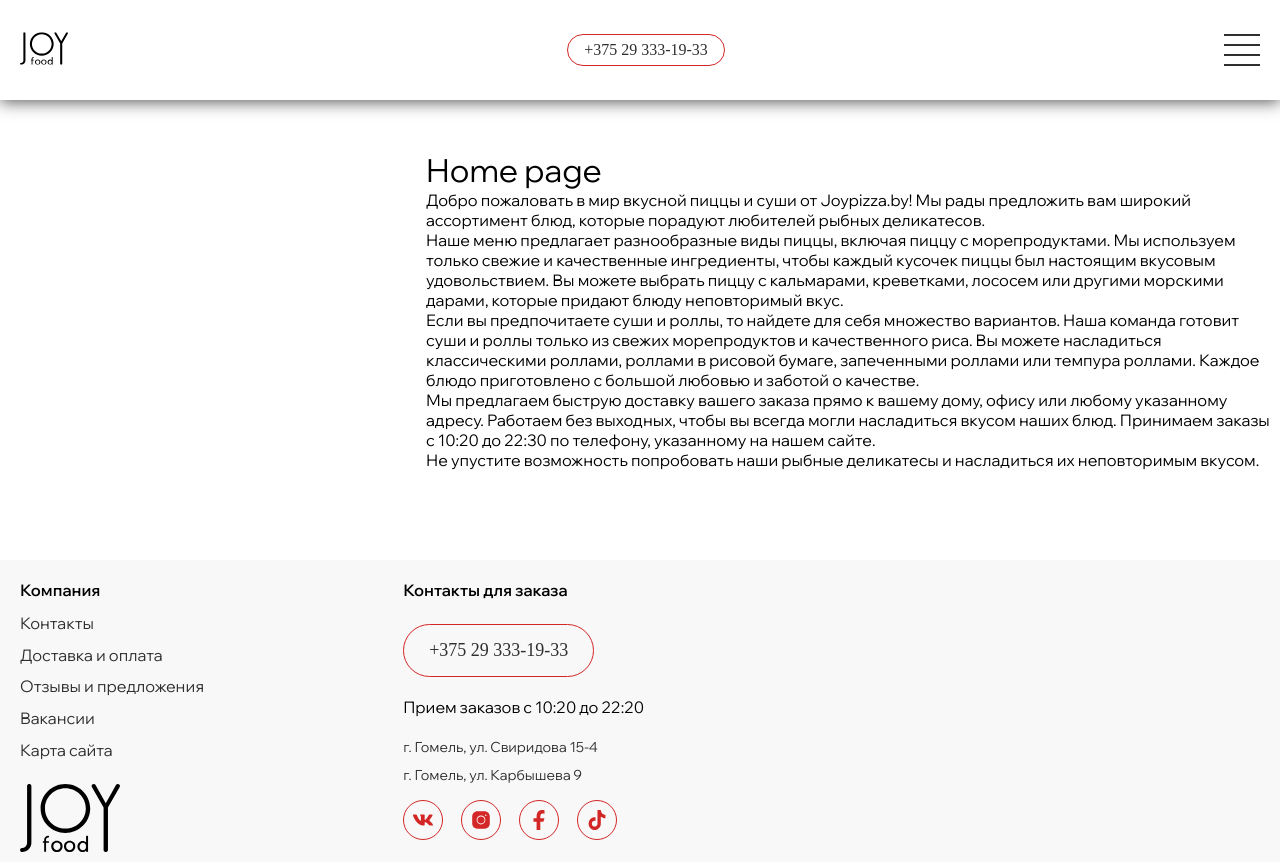
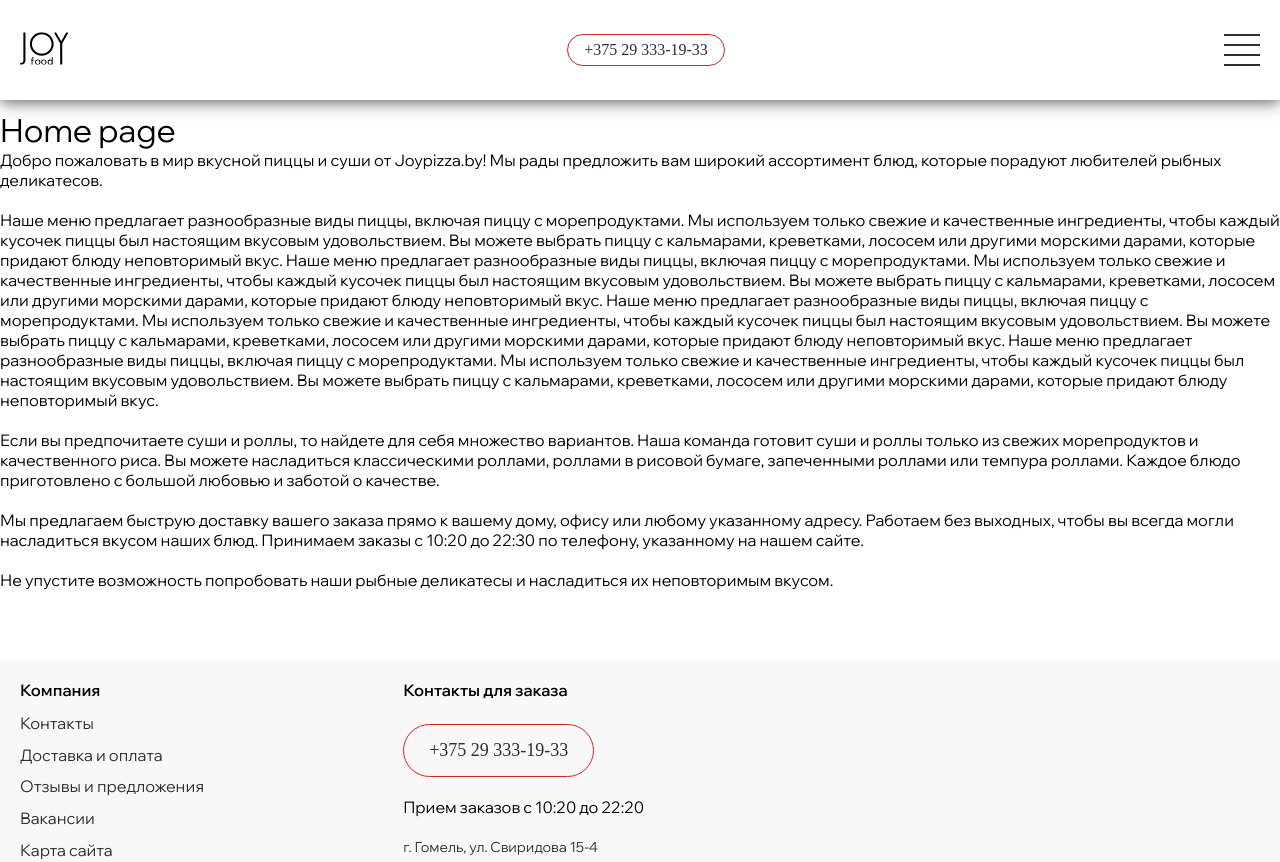
Before and after one commit to artazeon/joypizza, a React (Create React App) app: page / in a window 1280 px wide. Shown: the top 862 px of the page. Built offline with nearby package versions, Linux system fonts and the light colour scheme; a web font is replaced by a local one.

Commit message:
fix: adaptive

```diff
--- a/src/App.tsx
+++ b/src/App.tsx
@@ -8,7 +8,6 @@ import { BasketPage } from './pages/BasketPage';
 import { NotFoundPage } from './pages/NotFoundPage';
 import { Header } from './components/Header/Header';
 import { Footer } from './components/Footer/Footer';
-import { Sidebar } from './components/Sidebar/Sidebar';
 
 const App = () => {
   const isDesktop = window.innerWidth >= 1300;
--- a/src/components/Footer/FooterDesktop/FooterDesktop.scss
+++ b/src/components/Footer/FooterDesktop/FooterDesktop.scss
@@ -6,7 +6,7 @@
     background-color: #f8f8f8;
 
     &__inner {
-      padding: 50px 60px 26px 426px;
+      padding: 50px 60px 26px 456px;
     }
 
     &__wrp {
--- a/src/components/Header/Header.scss
+++ b/src/components/Header/Header.scss
@@ -134,13 +134,13 @@ body {
       }
       .account {
         display: none;
-        @media (min-width: $breakpoint_md) {
+        @media (max-width: $breakpoint_md) {
           display: flex;
         }
       }
       .social-link {
         display: none;
-        @media (min-width: $breakpoint_md) {
+        @media (max-width: $breakpoint_md) {
           display: flex;
           column-gap: 5px;
         }
@@ -161,5 +161,9 @@ body {
       padding: 180px 30px 70px 60px;
       z-index: 3;
     }
+
+    &-social-link {
+      margin-top: 20px;
+    }
   }
 }
--- a/src/components/Header/RestaurantMenu/RestaurantMenu.scss
+++ b/src/components/Header/RestaurantMenu/RestaurantMenu.scss
@@ -20,16 +20,15 @@
       width: 100%;
       border-radius: 40px;
       background-color: #f6f6f6;
-      font-size: 16px;
+      font-size: 18px;
       font-weight: 400;
       color: $black-main;
       text-decoration: none;
       padding: 11px;
       width: 100%;
       @media (min-width: $breakpoint_md) {
-        font-size: 18px;
-        padding: 14px;
-        line-height: 130%;
+        font-size: 16px;
+        padding: 12px 0 12px 0;
       }
     }
   }
--- a/src/components/Sidebar/Sidebar.tsx
+++ /dev/null
@@ -1,3 +0,0 @@
-import React from 'react';
-
-export const Sidebar = () => <div className="sidebar">Sidebar</div>;
--- a/src/pages/HomePage.jsx
+++ b/src/pages/HomePage.jsx
@@ -1,25 +1,42 @@
 import React from 'react';
 import { Layout } from '../components/Layout/Layout';
+import './HomePage.scss';
 
 export const HomePage = () => (
-  <Layout>
-    <div style={{ padding: '150px 0px 50px 426px' }}>
+  <>
+    <Layout></Layout>
+    <div className="content">
       <h1>Home page</h1>
-      <p>
+      <p style={{ padding: '0px 0px 20px 0px' }}>
         Добро пожаловать в мир вкусной пиццы и суши от Joypizza.by! Мы рады
         предложить вам широкий ассортимент блюд, которые порадуют любителей
         рыбных деликатесов.
       </p>
 
-      <p>
+      <p style={{ padding: '0px 0px 20px 0px' }}>
         Наше меню предлагает разнообразные виды пиццы, включая пиццу с
         морепродуктами. Мы используем только свежие и качественные ингредиенты,
         чтобы каждый кусочек пиццы был настоящим вкусовым удовольствием. Вы
         можете выбрать пиццу с кальмарами, креветками, лососем или другими
-        морскими дарами, которые придают блюду неповторимый вкус.
+        морскими дарами, которые придают блюду неповторимый вкус. Наше меню
+        предлагает разнообразные виды пиццы, включая пиццу с морепродуктами. Мы
+        используем только свежие и качественные ингредиенты, чтобы каждый
+        кусочек пиццы был настоящим вкусовым удовольствием. Вы можете выбрать
+        пиццу с кальмарами, креветками, лососем или другими морскими дарами,
+        которые придают блюду неповторимый вкус. Наше меню предлагает
+        разнообразные виды пиццы, включая пиццу с морепродуктами. Мы используем
+        только свежие и качественные ингредиенты, чтобы каждый кусочек пиццы был
+        настоящим вкусовым удовольствием. Вы можете выбрать пиццу с кальмарами,
+        креветками, лососем или другими морскими дарами, которые придают блюду
+        неповторимый вкус. Наше меню предлагает разнообразные виды пиццы,
+        включая пиццу с морепродуктами. Мы используем только свежие и
+        качественные ингредиенты, чтобы каждый кусочек пиццы был настоящим
+        вкусовым удовольствием. Вы можете выбрать пиццу с кальмарами,
+        креветками, лососем или другими морскими дарами, которые придают блюду
+        неповторимый вкус.
       </p>
 
-      <p>
+      <p style={{ padding: '0px 0px 20px 0px' }}>
         Если вы предпочитаете суши и роллы, то найдете для себя множество
         вариантов. Наша команда готовит суши и роллы только из свежих
         морепродуктов и качественного риса. Вы можете насладиться классическими
@@ -28,17 +45,17 @@ export const HomePage = () => (
         качестве.
       </p>
 
-      <p>
+      <p style={{ padding: '0px 0px 20px 0px' }}>
         Мы предлагаем быструю доставку вашего заказа прямо к вашему дому, офису
         или любому указанному адресу. Работаем без выходных, чтобы вы всегда
         могли насладиться вкусом наших блюд. Принимаем заказы с 10:20 до 22:30
         по телефону, указанному на нашем сайте.
       </p>
 
-      <p>
+      <p style={{ padding: '0px 0px 20px 0px' }}>
         Не упустите возможность попробовать наши рыбные деликатесы и насладиться
         их неповторимым вкусом.
       </p>
     </div>
-  </Layout>
+  </>
 );
--- /dev/null
+++ b/src/pages/HomePage.scss
@@ -0,0 +1,6 @@
+.content {
+  padding: 180px 20px 20px 426px;
+  @media (max-width: 1300px) {
+    padding: 110px 0px 10px 0px;
+  }
+}
```
